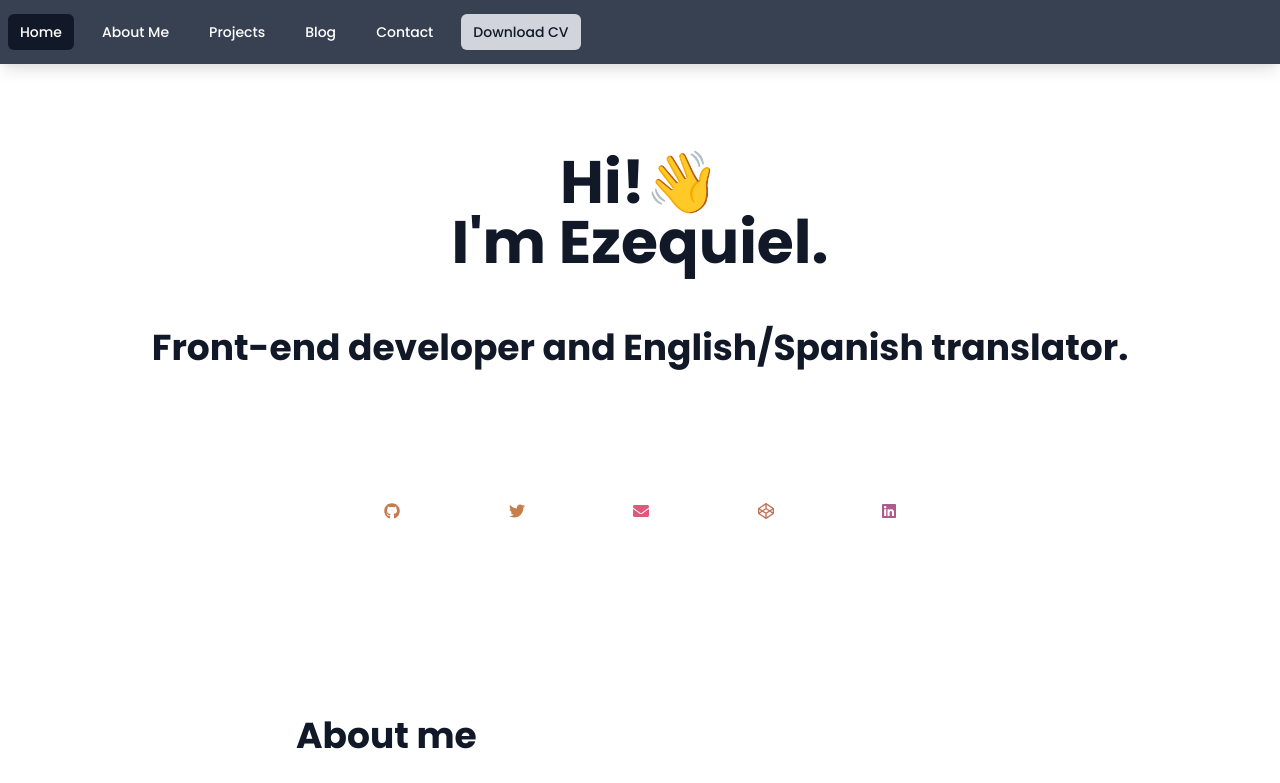
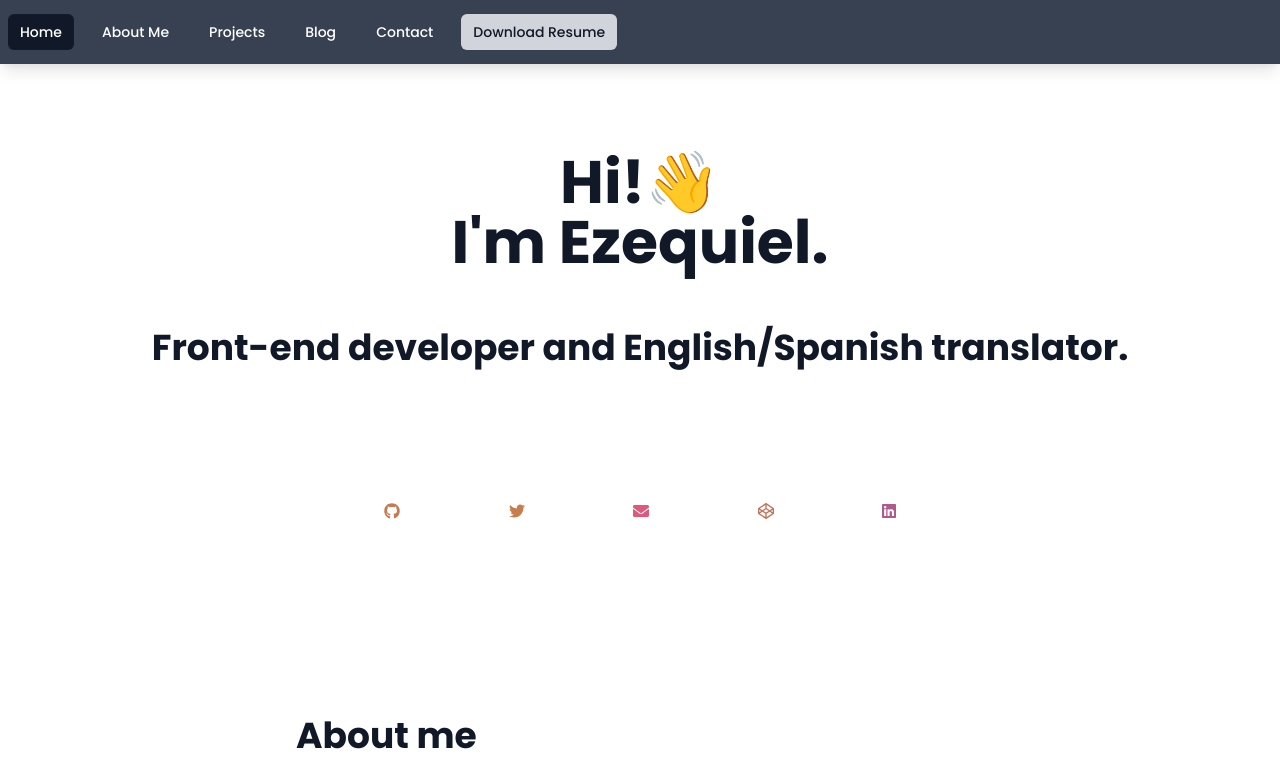
Before and after one commit to EzequielCaste/personal-site, a Next.js app: page / in a window 1280 px wide. Shown: the top 783 px of the page. Built offline with nearby package versions, Linux system fonts and the light colour scheme; what @tailwindcss/typography would draw is missing.

Commit message:
change text in navbar

```diff
--- a/components/navbar.js
+++ b/components/navbar.js
@@ -96,7 +96,7 @@ export const Navbar = () => {
                 </Link>
                 <Link href="https://github.com/EzequielCaste/CV/raw/main/Ezequiel%20Castellanos%20Resume.pdf">
                   <a className="text-gray-900 px-3 py-2 float-right bg-gray-300 rounded-md text-sm font-medium">
-                    Download CV
+                    Download Resume
                   </a>
                 </Link>
               </div>
@@ -148,7 +148,7 @@ export const Navbar = () => {
               </Link>
               <Link href="https://github.com/EzequielCaste/CV/raw/main/Ezequiel%20Castellanos%20Resume.pdf">
                 <a className="text-gray-900 px-3 py-2 bg-gray-300 rounded-md  text-sm font-medium">
-                  Download CV
+                  Download Resume
                 </a>
               </Link>
             </div>
```
